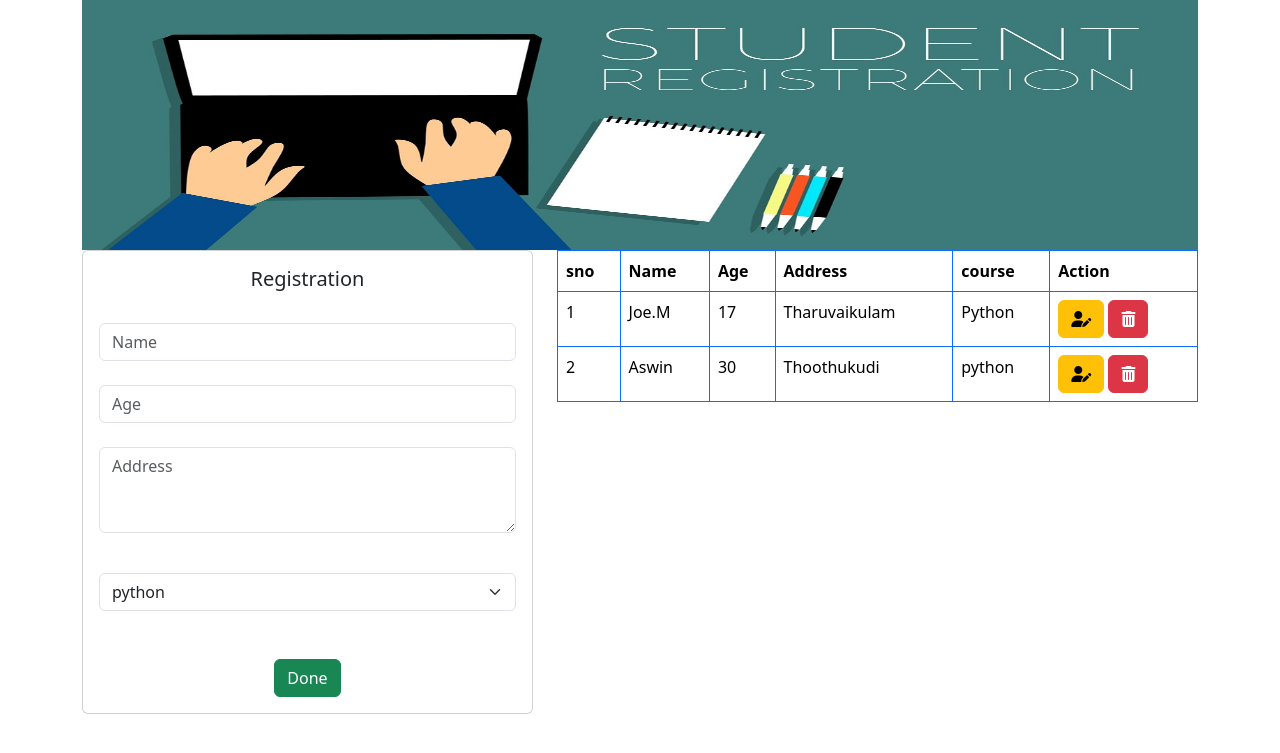
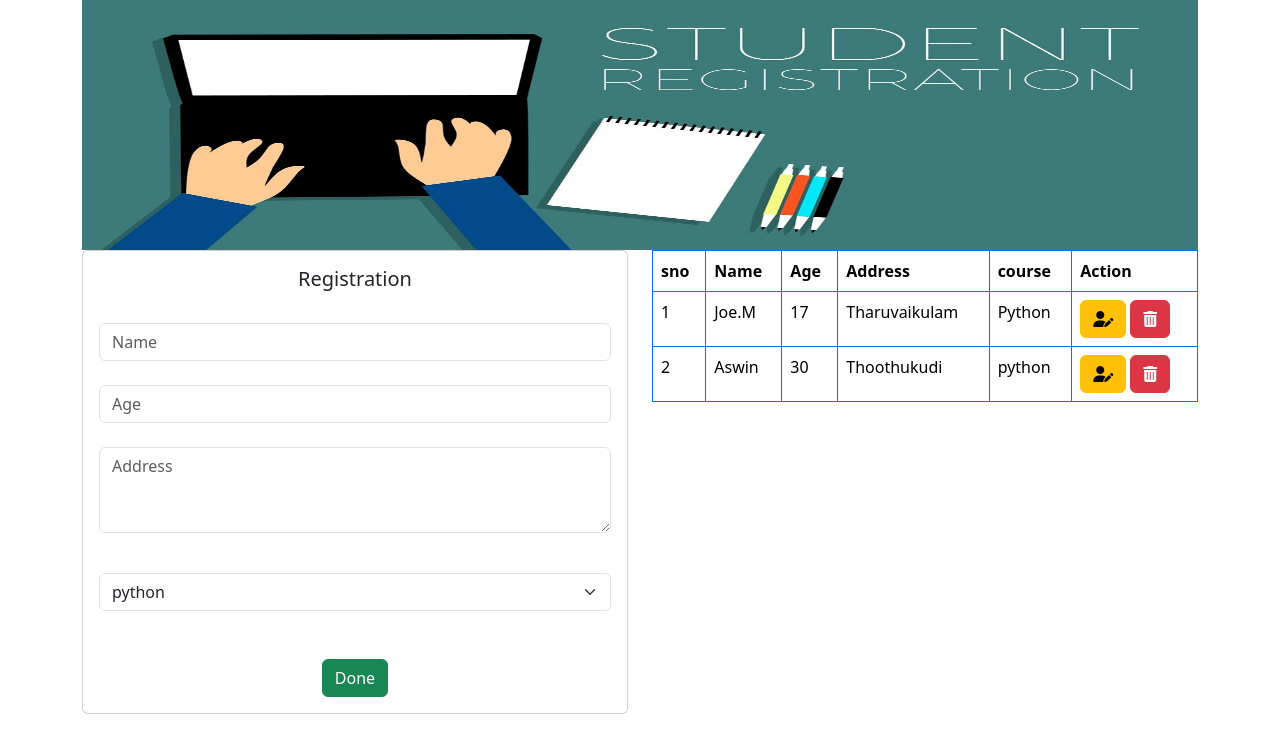
Before and after one commit to aswin20066/new, a Flask app: page / in a window 1280 px wide. Shown: the top 753 px of the page. Run offline with Flask 3, Linux system fonts and the light colour scheme; some libraries are stand-ins or nearby versions.

Commit message:
col was changed

```diff
--- a/templates/well.html
+++ b/templates/well.html
@@ -35,7 +35,7 @@
       </div> -->
     <div class="container">
         <div class="row">
-            <div class="col-5">
+            <div class="col lg-5">
 
                 <div class="card">
                     <div class="card-body">
```
